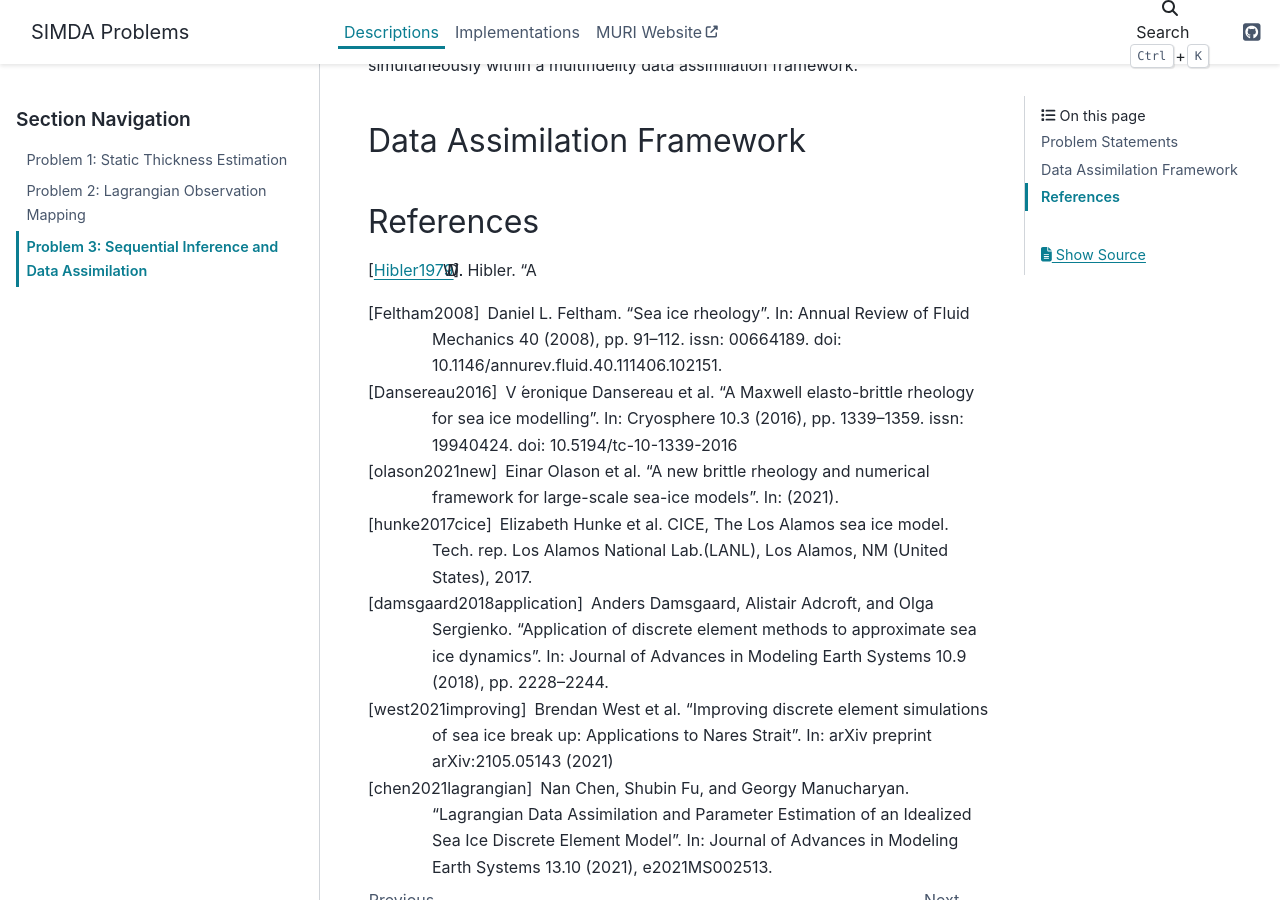
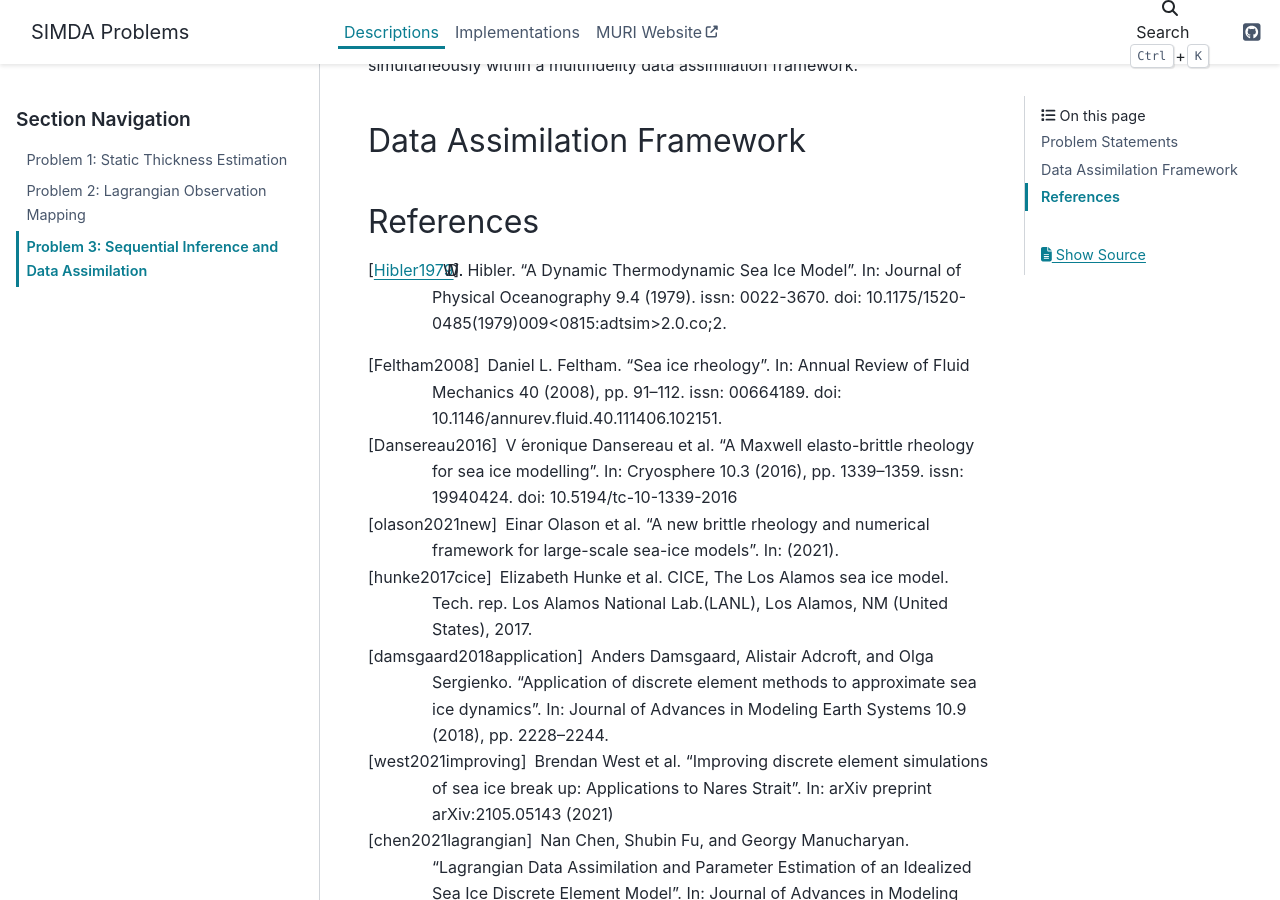
Before and after one commit to simda-muri/challenges, a Sphinx documentation site: the page built from docs/source/descriptions/problem3.rst, in a window 1280 px wide and 900 px high, scrolled down 1429 px. Built offline with Sphinx 7.4.7 and the PyData theme 0.15.4, drawn with Linux system fonts in a browser that asks for light colours.

Commit message:
do citations work?

```diff
--- a/docs/source/descriptions/problem3.rst
+++ b/docs/source/descriptions/problem3.rst
@@ -40,7 +40,7 @@ Data Assimilation Framework
 ------------------------------------------------------
 References
 ------------------------------------------------------
-.. [Hibler1979] W. D. Hibler. “A
+.. [Hibler1979] W. D. Hibler. “A Dynamic Thermodynamic Sea Ice Model”. In: Journal of Physical Oceanography 9.4 (1979). issn: 0022-3670. doi: 10.1175/1520-0485(1979)009<0815:adtsim>2.0.co;2.
 
 .. [Feltham2008] Daniel L. Feltham. “Sea ice rheology”. In: Annual Review of Fluid Mechanics 40 (2008), pp. 91–112. issn: 00664189. doi: 10.1146/annurev.fluid.40.111406.102151.
 
```
